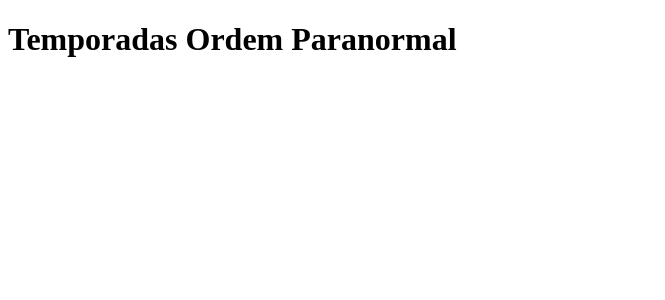
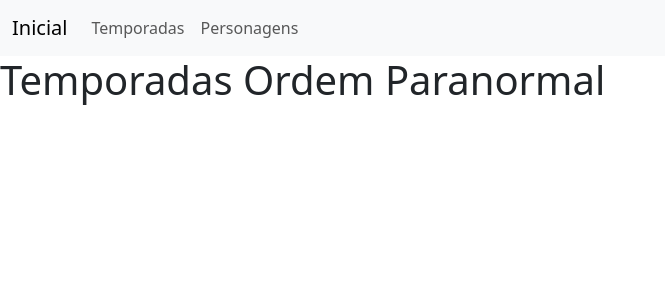
Before and after one commit to clarinharocha/clarinharocha.github.io, a SvelteKit app: page /personagens in a window 1280 px wide. Shown: the top 300 px of the page, without its empty margins (0-665 px from the left). Built offline with nearby package versions, Linux system fonts and the light colour scheme.

Commit message:
Layout,Temporadas e Personagens.

```diff
--- a/src/app.html
+++ b/src/app.html
@@ -1,12 +1,17 @@
 <!doctype html>
-<html lang="en">
+<html lang="pt">
+
 <head>
     <meta charset="utf-8" />
     <link rel="icon" href="%sveltekit.assets%/favicon.png" />
     <meta name="viewport" content="width=device-width, initial-scale=1" />
     %sveltekit.head%
+    <link href="https://cdn.jsdelivr.net/npm/bootstrap@5.3.3/dist/css/bootstrap.min.css" rel="stylesheet" integrity="sha384-QWTKZyjpPEjISv5WaRU9OFeRpok6YctnYmDr5pNlyT2bRjXh0JMhjY6hW+ALEwIH" crossorigin="anonymous">
 </head>
+
 <body data-sveltekit-preload-data="hover">
     <div style="display: contents">%sveltekit.body%</div>
+    <script src="https://cdn.jsdelivr.net/npm/bootstrap@5.3.3/dist/js/bootstrap.bundle.min.js" integrity="sha384-YvpcrYf0tY3lHB60NNkmXc5s9fDVZLESaAA55NDzOxhy9GkcIdslK1eN7N6jIeHz" crossorigin="anonymous"></script>
 </body>
+
 </html>
--- /dev/null
+++ b/src/routes/+layout.svelte
@@ -0,0 +1,37 @@
+<script>
+    let { children } = $props();
+</script>
+
+<nav class="navbar navbar-expand-sm bg-body-tertiary">
+    <div class="container-fluid">
+        <a class="navbar-brand" href="/#">Inicial</a>
+        <button
+            class="navbar-toggler"
+            type="button"
+            data-bs-toggle="collapse"
+            data-bs-target="#navbarSupportedContent"
+            aria-controls="navbarSupportedContent"
+            aria-expanded="false"
+            aria-label="Toggle navigation"
+        >
+            <span class="navbar-toggler-icon"></span>
+        </button>
+        <div class="collapse navbar-collapse" id="navbarSupportedContent">
+
+            <ul class="navbar-nav">
+                <li class="nav-item">
+                    <a class="nav-link" href="/temporadas">Temporadas</a>
+                </li>
+            </ul>
+
+            <ul class="navbar-nav">
+                <li class="nav-item">
+                    <a class="nav-link" href="/personagens">Personagens</a>
+                </li>
+            </ul>
+
+        </div>
+    </div>
+</nav>
+
+{@render children()}
```
Also changed, not shown: src/routes/sobre/+page.svelte (deleted). Lines whose indentation alone changed are shown as unchanged.
